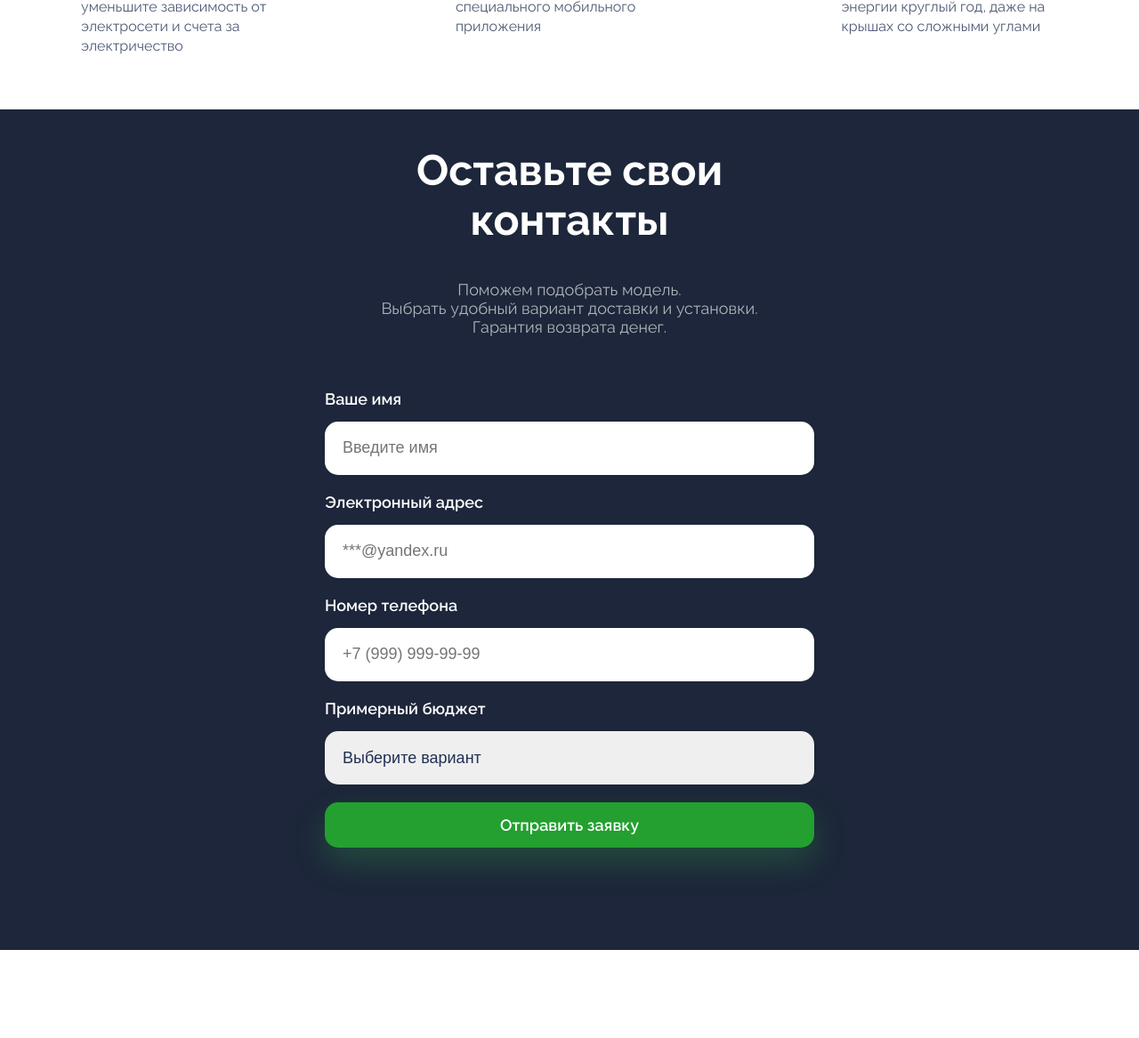
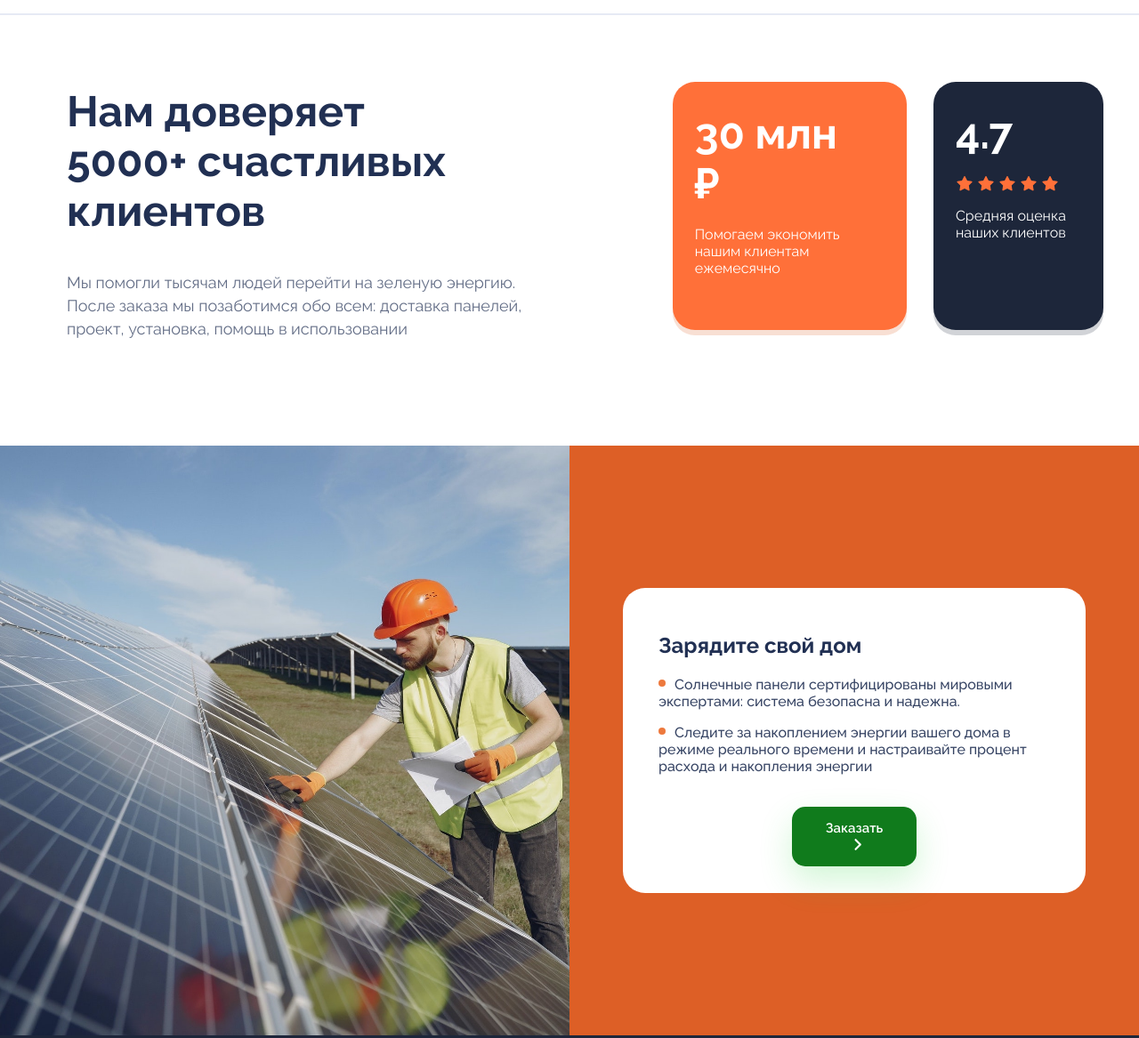
Before and after one commit to IliaGubkin/green-corp-landing, a plain HTML site: page index.html in a window 1280 px wide. Shown: the part 1273-2440 px from the top of the page at 89% size. Drawn offline with nearby package versions, Linux system fonts and the light colour scheme.

Commit message:
Добавил все остальные блоки

```diff
--- a/index.html
+++ b/index.html
@@ -54,6 +54,48 @@
             сложными углами</p>
         </div>
       </cards_form>
+      </div>
+      <div class="features__border">
+      </div>
+      <div class="features__feedback">
+        <div class="features__feedback-left">
+          <h2>Нам доверяет<br>5000+ счастливых клиентов</h2>
+          <p>Мы помогли тысячам людей перейти на зеленую энергию. <br> После заказа мы позаботимся обо всем: доставка панелей, проект, установка, помощь в использовании</p>
+        </div>
+        <div class="features__feedback-right">
+          <div class="features__box">
+            <div class="features__savings-box">
+              <h3>30 млн ₽</h3>
+              <p>Помогаем экономить нашим клиентам ежемесячно</p>
+            </div>
+            <div class="features__rate-box">
+              <h3>4.7</h3>
+              <p class="stars">
+                <i class="fa-solid fa-star"></i>
+                <i class="fa-solid fa-star"></i>
+                <i class="fa-solid fa-star"></i>
+                <i class="fa-solid fa-star"></i>
+                <i class="fa-solid fa-star"></i>
+              </p>
+              <p>Средняя оценка наших клиентов</p>
+            </div>
+          </div>
+        </div>
+      </div>
+  </section>
+  <section class="promo">
+    <div class="promo__image"></div>
+    <div class="promo__right">
+      <div class="promo__right-container">
+        <div class="promo__text">
+          <h2>Зарядите свой дом</h2>
+          <p><i class="fa-solid fa-circle"></i>Солнечные панели сертифицированы мировыми экспертами: система безопасна и
+            надежна.</p>
+          <p><i class="fa-solid fa-circle"></i>Следите за накоплением энергии вашего дома в режиме реального времени и
+            настраивайте процент расхода и накопления энергии</p>
+        </div>
+        <button>Заказать<i class="fa-solid fa-angle-right"></i></button>
+      </div>
     </div>
   </section>
   <section class="form">
--- a/main.css
+++ b/main.css
@@ -149,18 +149,14 @@ button {
   height: 215px;
   border-radius: 5px;
   border: 1px solid #D9E4E6;
-  padding: 10px;
-  margin: 50px;
-  padding-right: 40px;
-  padding-left: 40px;
-  padding-top: 35px;
-  padding-bottom: 25px;
+  padding: 35px 40px 50px 40px;
+  margin-right: 50px;
 }
 
 .cards cards_form {
   display: grid;
   grid-template-columns: auto auto auto auto;
-  grid-template-rows: 100px 300px;
+  margin-left: 50px;
 }
 
 .card p {
@@ -196,11 +192,120 @@ button {
 
 }
 
+.features__border {
+  border: 1px solid #E6EAF4;
+  margin-top: 50px;
+  margin-bottom: 50px;
+}
+
+.features__feedback {
+  display: flex;
+  margin-top: -40px;
+}
+
+.features__feedback-right {
+  display: flex;
+}
+
+.features__feedback-left {
+  margin-right: 50px;
+  margin-left: 50px;
+  padding: 30px 40px 40px 25px;
+
+}
+
+.features__feedback-left h2 {
+  font-size: 48px;
+}
+
+.features__feedback-left p {
+  font-size: 18px;
+  opacity: 0.7;
+  line-height: 26px;
+}
+
+.features__box {
+  color: rgb(255, 255, 255);
+  display: flex;
+  padding: 65px 40px 70px 25px;
+}
+
+.features__box h3 {
+  margin-top: 0px;
+  margin-bottom: 20px;
+  font-size: 48px;
+}
+
+.features__savings-box {
+  padding: 30px 40px 40px 25px;
+  margin-right: 30px;
+  border-radius: 25px;
+  background-color: #ff7039;
+  box-shadow: 0px 6px 0px rgb(221 95 38 / 20%)
+}
+
+.fa-star {
+  color: #ff7039;
+}
+
+.features__rate-box {
+  padding: 30px 40px 40px 25px;
+  border-radius: 25px;
+  background-color: #1D263A;
+  box-shadow: 0px 6px 0px rgb(29 38 58 / 20%)
+}
+
+.promo {
+  display: flex;
+}
+
+.promo__image {
+  background-image: url("../green-corp-landing/img/promo.jpg");
+  background-size: cover;
+  background-position: center;
+  flex-shrink: 0;
+  width: 50%;
+}
+
+.promo__right {
+  background-color: #dd5f26;
+  width: 50%;
+  padding: 160px 60px 160px 60px;
+}
+
+.promo__right-container {
+  background-color: rgb(255, 255, 255);
+  border-radius: 25px;
+  padding: 30px 40px 30px 40px;
+  display: flex;
+  flex-direction: column;
+}
+
+.promo__text p {
+  opacity: 0.9;
+  font-weight: 500;
+}
+
+.promo__right-container button {
+  background-color: #107b1c;
+  margin: 20px 34% auto 34%;
+  font-weight: 600;
+  padding: 15px 30px 15px 30px;
+}
+
+.fa-circle {
+  height: 8px;
+  width: 8px;
+  margin-right: 10px;
+  margin-bottom: 5px;
+  color: #ec6b29;
+}
+
 .form__group {
   display: flex;
   flex-direction: column;
   text-align: left;
-  align-items: stretch
+  align-items: stretch;
 }
 
 .form label {
```
Also changed, not shown: img/promo.jpg (added).
